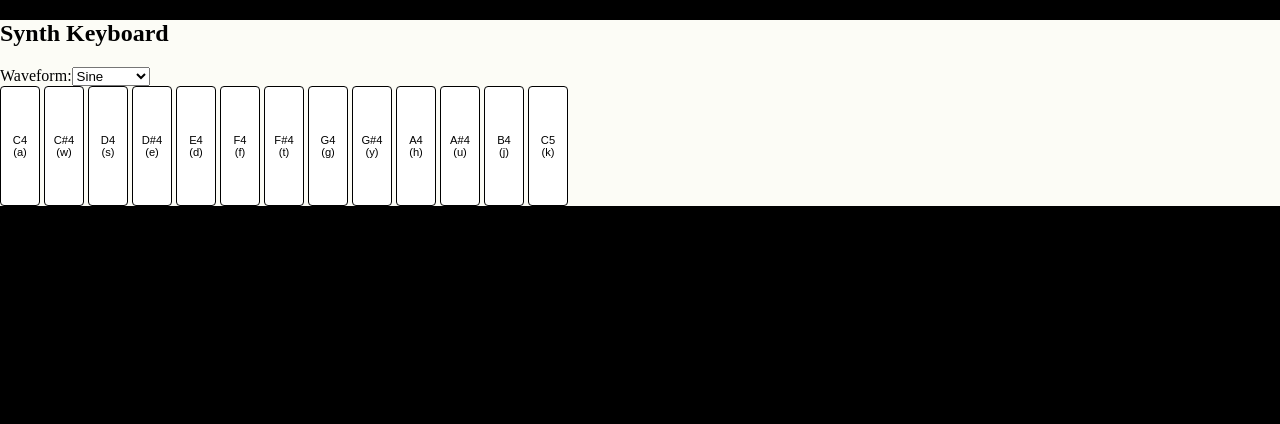
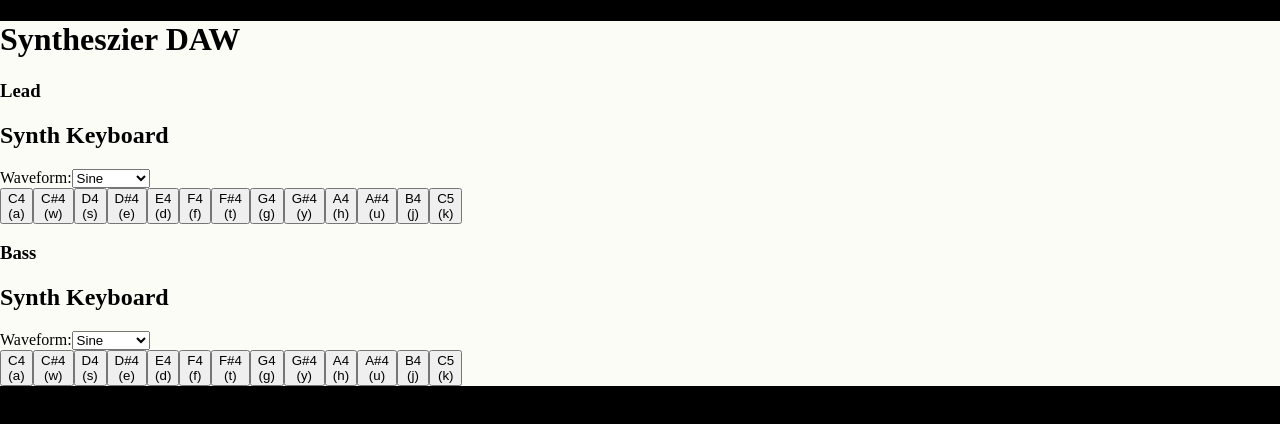
Before and after one commit to ColeSexton/U2-Final-Cole-S, a React (Vite) app in the folder final-U1-frontend/coles-webpage/: page /synth in a window 1280 px wide. Shown: the top 424 px of the page. Built offline with nearby package versions, Linux system fonts and the light colour scheme.

Commit message:
added two synthtracks into Synth App

```diff
--- a/final-U1-frontend/coles-webpage/src/App.jsx
+++ b/final-U1-frontend/coles-webpage/src/App.jsx
@@ -8,6 +8,7 @@ import Generator from './components/Generator';
 import Submission from './components/Submission';
 import Header from "./components/reuse/Header";
 import SynthTrack from './components/synth/SynthTrack';
+import SynthApp from './components/synth/SynthApp';
 
 
 function App() {
@@ -21,7 +22,7 @@ function App() {
         <Route path='/SongForm' element={<SongForm/>}/>
         <Route path='/Generator' element={<Generator/>}/>
         <Route path='/Submission' element={<Submission/>}/>
-        <Route path='/synth' element={<SynthTrack/>}/>
+        <Route path='/synth' element={<SynthApp/>}/>
       </Routes>
     </Router>
     </>
--- /dev/null
+++ b/final-U1-frontend/coles-webpage/src/components/synth/SynthApp.jsx
@@ -0,0 +1,25 @@
+import React from 'react';
+import SynthTrack from './SynthTrack';
+import '../synth/SynthTrack.css';
+
+const SynthApp = () => {
+    return (
+        <div className='synth'>
+
+        <h1>Syntheszier DAW</h1>
+
+        <div>
+            <h3>Lead</h3>
+            <SynthTrack />
+        </div>
+
+        <div>
+            <h3>Bass</h3>
+            <SynthTrack defaultWaveform='sine' defaultOctave={-1} />
+        </div>
+
+        </div>
+    );
+};
+
+export default SynthApp;
--- a/final-U1-frontend/coles-webpage/src/components/synth/SynthTrack.css
+++ b/final-U1-frontend/coles-webpage/src/components/synth/SynthTrack.css
@@ -1,4 +1,17 @@
 .synth{
     background-color: rgb(252, 252, 246);
+}
 
+.piano{
+    display: flex;
 }
+
+.pianoKeys{
+    width: '4px';
+    height: '500px';
+    margin-right: ' 4px';
+    background: '#fff';
+    border: '1px solid #000';
+    border-radius: '4px';
+    font-size: '0.7rem';
+}
--- a/final-U1-frontend/coles-webpage/src/components/synth/SynthTrack.jsx
+++ b/final-U1-frontend/coles-webpage/src/components/synth/SynthTrack.jsx
@@ -36,7 +36,7 @@ const noteKeyFreq = [
 
 ]
 
-const SynthTrack = () =>{
+const SynthTrack = ({ defaultWaveform = 'sine', defaultOctave = 0 }) =>{
     const audioCtxRef = useRef(null);
     const [waveform, setWaveForm] = useState('sine');
     const activeOscillators = useRef({});
@@ -71,6 +71,7 @@ const SynthTrack = () =>{
 
         const handleKeyUp = (e) => {
             stopNote(e.key);
+
         };
 
         window.addEventListener('keydown', handleKeyDown);
@@ -101,18 +102,11 @@ const SynthTrack = () =>{
       <div className='piano'>
         {noteKeyFreq.map(({note, key, freq})=>(
             <button
+                className='pianoKeys'
                 key={note}
                 onMouseDown={() => playNote(freq, key)}
                 onMouseUp={()=> stopNote(key)}
-                style={{
-                    width: '40px',
-                    height: '120px',
-                    marginRight: '4px',
-                    background: '#fff',
-                    border: '1px solid #000',
-                    borderRadius: '4px',
-                    fontSize: '0.7rem',
-      }}>
+            >
             {note}
             <br />
             ({key})
```
Also changed, not shown: final-U1-frontend/coles-webpage/src/components/SynthApp.jsx (deleted).
